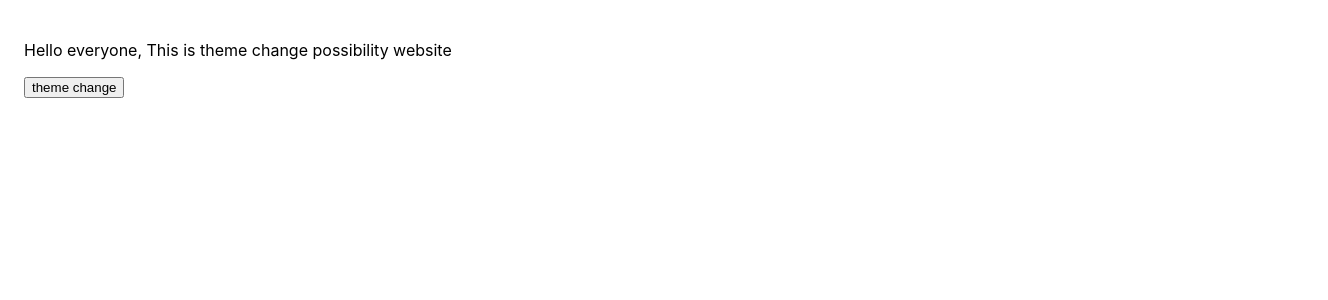
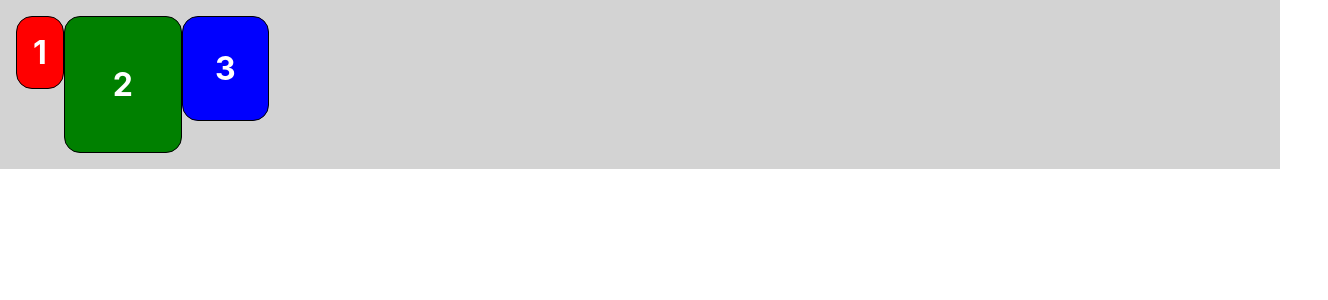
Before and after one commit to kkmdev94/raect_study, a React (Create React App) app: page / in a window 1280 px wide. Shown: the top 300 px of the page, 1328 px wide, since content can reach past the window. Built offline with nearby package versions, Linux system fonts and the light colour scheme.

Commit message:
add chapter_15

```diff
--- a/package.json
+++ b/package.json
@@ -9,14 +9,14 @@
     "react": "^18.3.1",
     "react-dom": "^18.3.1",
     "react-scripts": "5.0.1",
+    "styled-components": "^6.1.13",
     "web-vitals": "^2.1.4"
   },
   "scripts": {
-    "start": "react-scripts start",
+    "start": "WATCHPACK_POLLING=true react-scripts start",
     "build": "react-scripts build",
     "test": "react-scripts test",
-    "eject": "react-scripts eject",
-    "start": "WATCHPACK_POLLING=true react-scripts start"
+    "eject": "react-scripts eject"
   },
   "eslintConfig": {
     "extends": [
--- /dev/null
+++ b/src/chapter_15/Blocks.jsx
@@ -0,0 +1,58 @@
+import styled from "styled-components";
+
+const Wrapper = styled.div`
+    padding: 1rem;
+    display: flex;
+    flex-direction: row;
+    align-items: flex-start;
+    justify-content: flex-start;
+    background-color: lightgrey;
+    `;
+
+const Block = styled.div`
+    padding: ${(props) => props.padding};
+    border: 1px solid black;
+    border-radius: 1rem;
+    background-color: ${(props) => props.backgroundColor};
+    color: white;
+    font-size: 2rem;
+    font-weight: bold;
+    text-align: center;
+`;
+
+const blockItems = [
+    {
+        label: "1",
+        padding: "1rem",
+        backgroundColor: "red",
+    },
+    {
+        label: "2",
+        padding: "3rem",
+        backgroundColor: "green",
+    },
+    {
+        label: "3",
+        padding: "2rem",
+        backgroundColor: "blue",
+    },
+];
+
+function Blocks(props) {
+    return (
+        <Wrapper>
+            {blockItems.map((blockItem) => {
+                return (
+                    <Block
+                        padding={blockItem.padding}
+                        backgroundColor={blockItem.backgroundColor}
+                    >
+                        {blockItem.label}
+                    </Block>
+                );
+            })}
+        </Wrapper>
+    );
+}
+
+export default Blocks;
--- a/src/index.js
+++ b/src/index.js
@@ -17,11 +17,12 @@ import SingUp from './chapter_11/SingUp';
 import Calculator from './chapter_12/Calculator';
 import ProfileCard from './chapter_13/ProfileCard';
 import DarkOrLight from './chapter_14/DarkOrLight';
+import Blocks from './chapter_15/Blocks';
 
 
 const root = ReactDOM.createRoot(document.getElementById('root'));
 root.render(
-    <DarkOrLight />
+    <Blocks />
 );
 
 // If you want to start measuring performance in your app, pass a function
```
Also changed, not shown: src/chapter_14/MainContent.jsx (line endings or trailing spaces), 2 other files (tests, documents, lock files or other folders).
